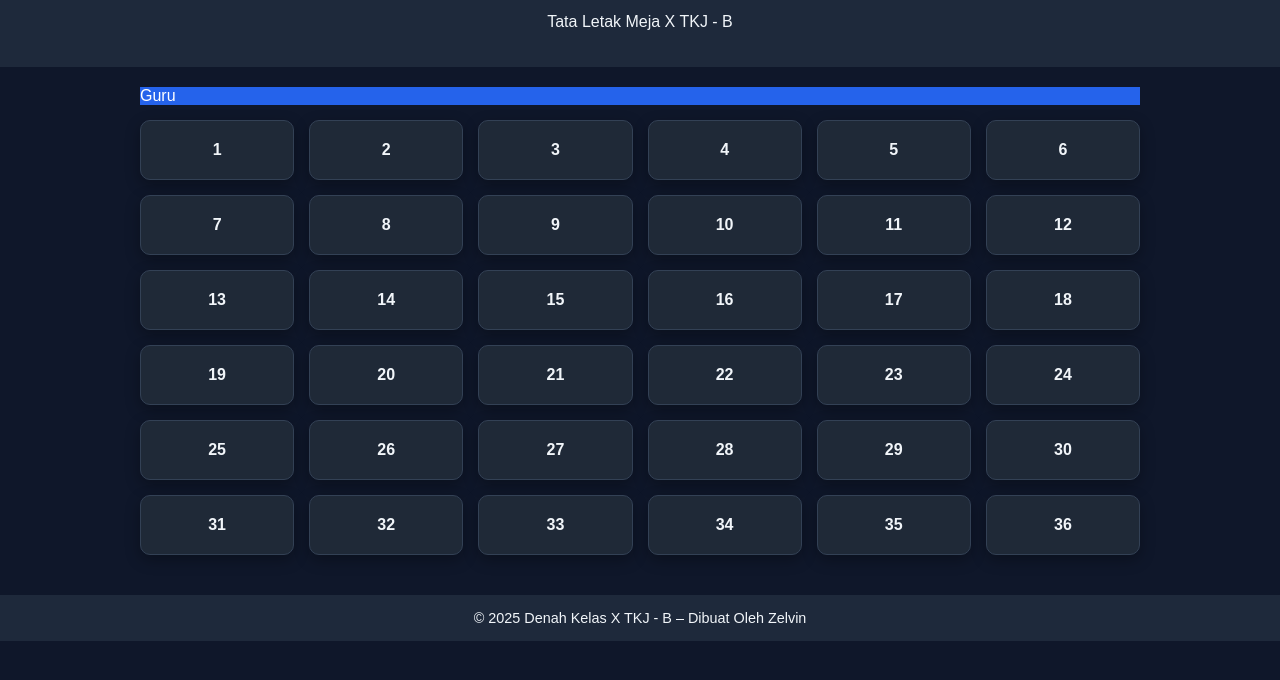
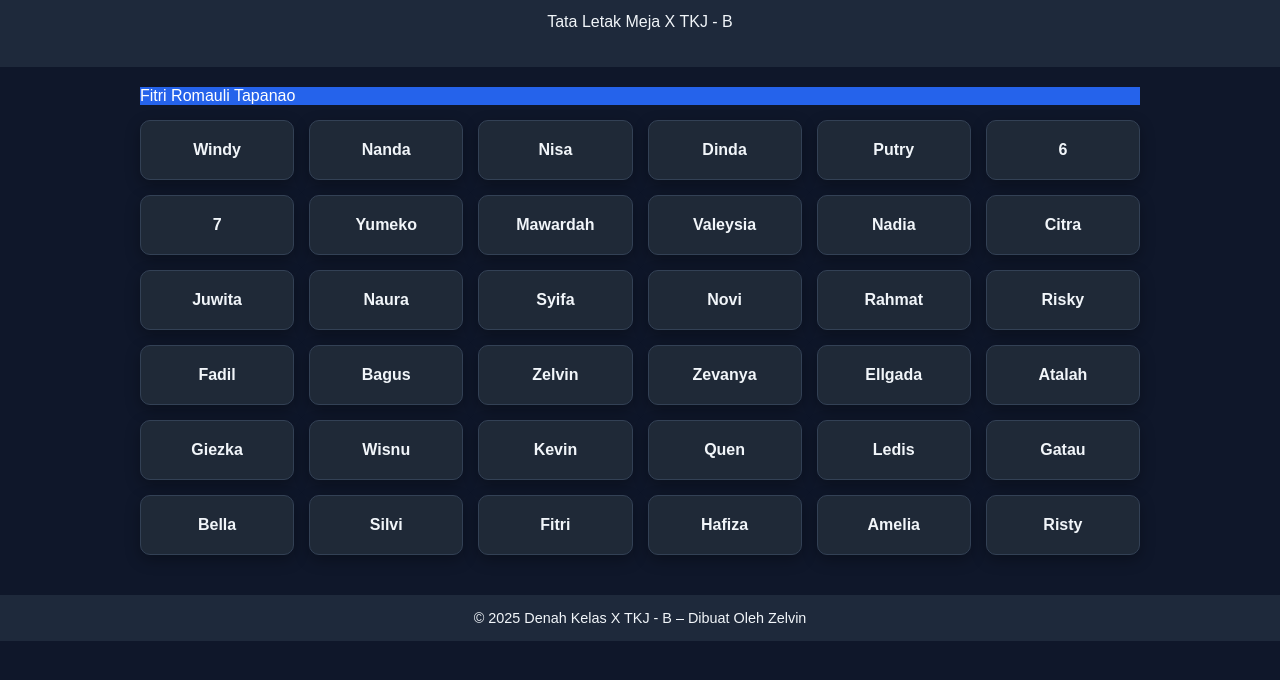
Before and after one commit to VinnThaa/Denah-Kelas, a plain HTML site: page index.html in a window 1280 px wide. Shown: the part 60-740 px from the top of the page. Drawn offline with Linux system fonts and the light colour scheme.

Commit message:
Add files via upload

```diff
--- a/index.html
+++ b/index.html
@@ -58,48 +58,48 @@
 
   <main>
     <div class="container">
-      <div class="teacher">Guru</div>
-      <div class="desk">1</div>
-      <div class="desk">2</div>
-      <div class="desk">3</div>
-      <div class="desk">4</div>
-      <div class="desk">5</div>
+      <div class="teacher">Fitri Romauli Tapanao</div>
+      <div class="desk">Windy</div>
+      <div class="desk">Nanda</div>
+      <div class="desk">Nisa</div>
+      <div class="desk">Dinda</div>
+      <div class="desk">Putry</div>
       <div class="desk">6</div>
 
       <div class="desk">7</div>
-      <div class="desk">8</div>
-      <div class="desk">9</div>
-      <div class="desk">10</div>
-      <div class="desk">11</div>
-      <div class="desk">12</div>
+      <div class="desk">Yumeko</div>
+      <div class="desk">Mawardah</div>
+      <div class="desk">Valeysia</div>
+      <div class="desk">Nadia</div>
+      <div class="desk">Citra</div>
 
-      <div class="desk">13</div>
-      <div class="desk">14</div>
-      <div class="desk">15</div>
-      <div class="desk">16</div>
-      <div class="desk">17</div>
-      <div class="desk">18</div>
+      <div class="desk">Juwita</div>
+      <div class="desk">Naura</div>
+      <div class="desk">Syifa</div>
+      <div class="desk">Novi</div>
+      <div class="desk">Rahmat</div>
+      <div class="desk">Risky</div>
 
-      <div class="desk">19</div>
-      <div class="desk">20</div>
-      <div class="desk">21</div>
-      <div class="desk">22</div>
-      <div class="desk">23</div>
-      <div class="desk">24</div>
+      <div class="desk">Fadil</div>
+      <div class="desk">Bagus</div>
+      <div class="desk">Zelvin</div>
+      <div class="desk">Zevanya</div>
+      <div class="desk">Ellgada</div>
+      <div class="desk">Atalah</div>
 
-      <div class="desk">25</div>
-      <div class="desk">26</div>
-      <div class="desk">27</div>
-      <div class="desk">28</div>
-      <div class="desk">29</div>
-      <div class="desk">30</div>
+      <div class="desk">Giezka</div>
+      <div class="desk">Wisnu</div>
+      <div class="desk">Kevin</div>
+      <div class="desk">Quen</div>
+      <div class="desk">Ledis</div>
+      <div class="desk">Gatau</div>
 
-      <div class="desk">31</div>
-      <div class="desk">32</div>
-      <div class="desk">33</div>
-      <div class="desk">34</div>
-      <div class="desk">35</div>
-      <div class="desk">36</div>
+      <div class="desk">Bella</div>
+      <div class="desk">Silvi</div>
+      <div class="desk">Fitri</div>
+      <div class="desk">Hafiza</div>
+      <div class="desk">Amelia</div>
+      <div class="desk">Risty</div>
     </div>
   </main>
 
```
